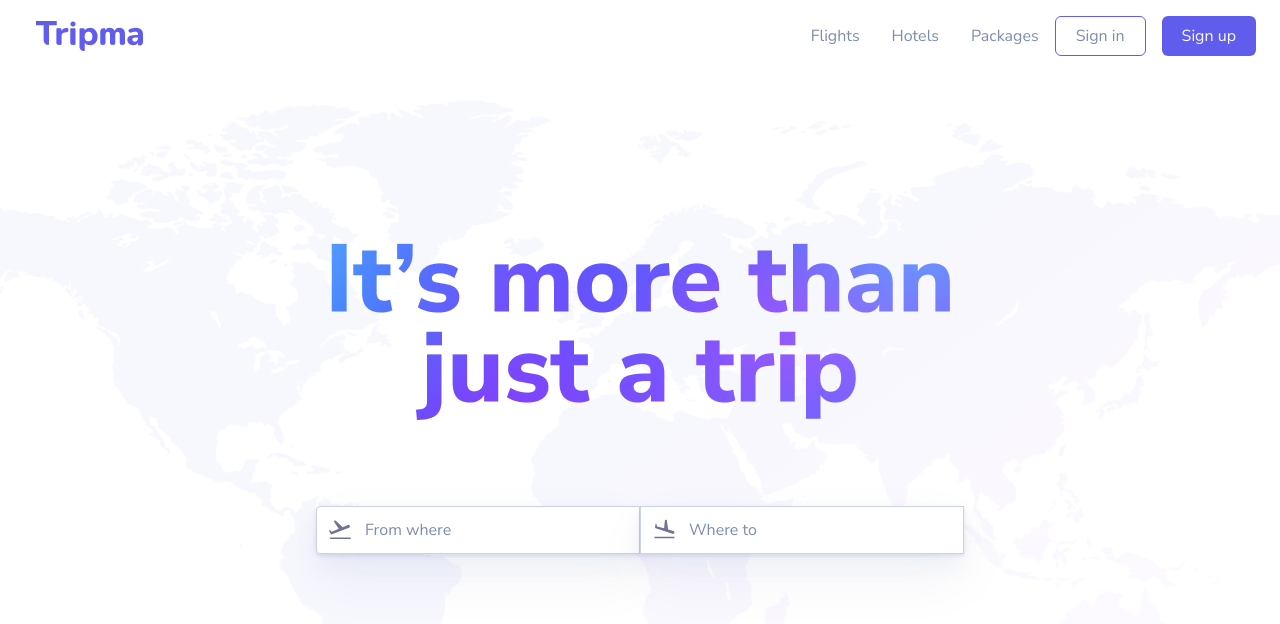
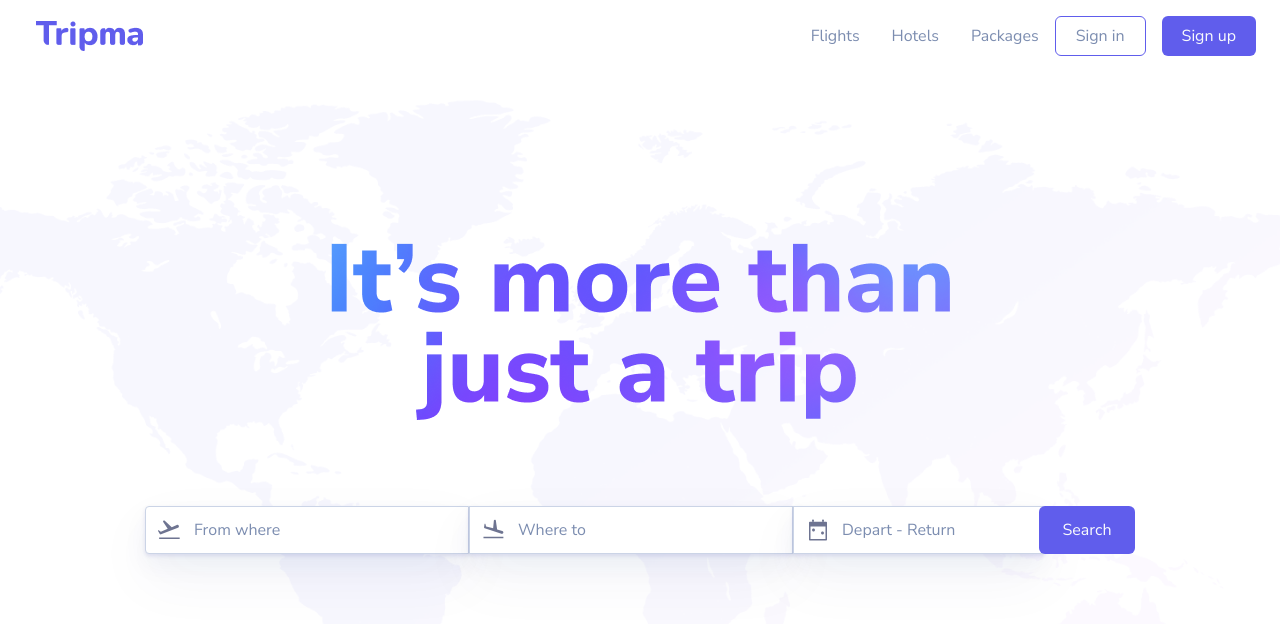
Before and after one commit to bishalDores/tripma, a Next.js app: page / in a window 1280 px wide. Shown: the top 624 px of the page. Built offline with nearby package versions, Linux system fonts and the light colour scheme.

Commit message:
working on date ranger

```diff
--- a/components/inHouse/FlightStatus.tsx
+++ b/components/inHouse/FlightStatus.tsx
@@ -1,12 +1,18 @@
 "use client";
 import React from "react";
 import DestinationInput from "@/components/inHouse/DestinationInput";
+import ScheduleInput from "./ScheduleInput";
+import { Button } from "@/components/ui/button";
 
 const FlightStatus = () => {
   return (
     <>
       <DestinationInput type="departure" />
       <DestinationInput type="arrival" />
+      <ScheduleInput />
+      <Button className="bg-primary-default hover:bg-primary-hover text-base transition-all duration-1000 w-[96px] h-[48px] ml-[-6px]">
+        Search
+      </Button>
     </>
   );
 };
--- /dev/null
+++ b/components/inHouse/ScheduleInput.tsx
@@ -0,0 +1,13 @@
+import React from "react";
+import Image from "next/image";
+
+const ScheduleInput = () => {
+  return (
+    <div className="input_wrapper border border-[#CBD4E6] leading-[48px] text-primary-inactive flex items-center cursor-pointer bg-white w-[252px]">
+      <Image src="/images/calendar.svg" width={32} height={32} alt="flight" className="mx-2" />
+      <span className="cursor-pointer">Depart - Return</span>
+    </div>
+  );
+};
+
+export default ScheduleInput;
```
Also changed, not shown: public/images/calendar.svg (added).
